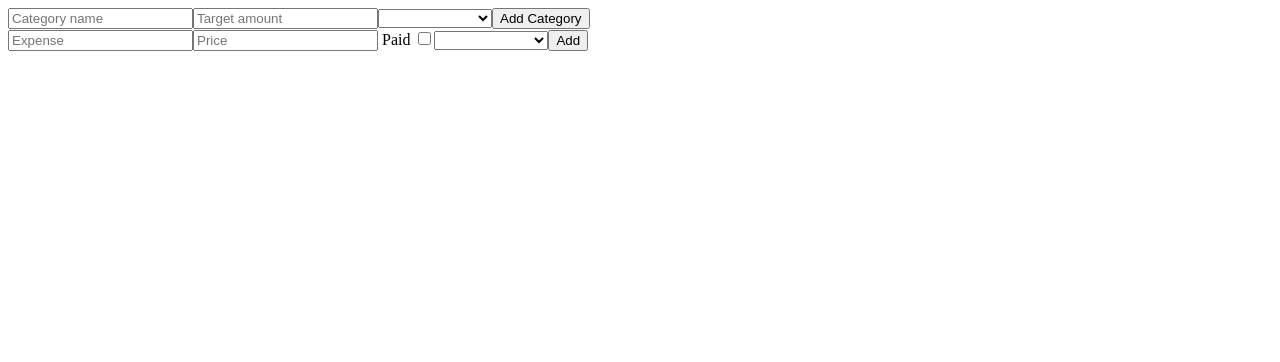
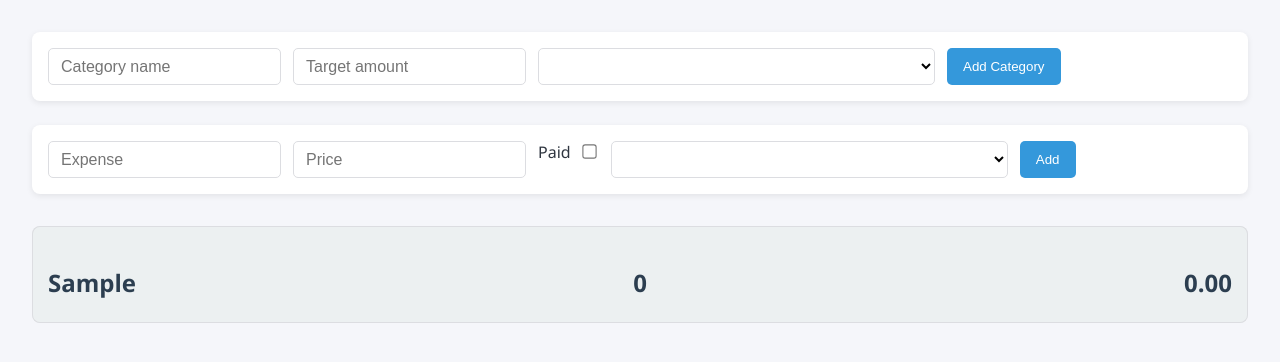
Before and after one commit to AlexanderKaG/budget-application, a Vue app: page / in a window 1280 px wide. Both pictures are taken after typing "Sample", "Sample" into the empty fields and a click on the button "Add Category". Shown: the top 362 px of the page. Built offline with nearby package versions, Linux system fonts and the light colour scheme.

Commit message:
Added some styling from ChatGPT

```diff
--- a/src/App.vue
+++ b/src/App.vue
@@ -34,6 +34,7 @@ const uncategorizedItems = computed(() => masterList.value.filter((item) => !ite
     </ul>
   </section>
 
+  <div class="category-columns">
     <CategoryNode
       v-for="category in topLevelCategories"
       :key="category.id"
@@ -42,6 +43,95 @@ const uncategorizedItems = computed(() => masterList.value.filter((item) => !ite
       :category="category"
       :h2Level="2"
     />
+  </div>
 </template>
 
-<style scoped></style>
+<style>
+/* Modern readable font */
+body {
+  font-family: 'Segoe UI', Roboto, system-ui, sans-serif;
+  background-color: #f5f6fa;
+  color: #2f3640;
+  padding: 2rem;
+  margin: 0;
+}
+
+/* Form styling */
+form {
+  display: flex;
+  flex-wrap: wrap;
+  gap: 0.75rem;
+  background-color: #ffffff;
+  padding: 1rem;
+  margin-bottom: 1.5rem;
+  border-radius: 8px;
+  box-shadow: 0 2px 6px rgba(0, 0, 0, 0.08);
+}
+
+input,
+select {
+  padding: 0.5rem 0.75rem;
+  font-size: 1rem;
+  border: 1px solid #dcdde1;
+  border-radius: 5px;
+  background-color: #fff;
+}
+
+input[type='checkbox'] {
+  margin-left: 0.5rem;
+  transform: scale(1.1);
+}
+
+button {
+  background-color: #3498db;
+  color: white;
+  border: none;
+  padding: 0.5rem 1rem;
+  border-radius: 5px;
+  cursor: pointer;
+  font-weight: 500;
+}
+
+button:hover {
+  background-color: #2980b9;
+}
+
+/* Headings */
+h2,
+h3,
+h4 {
+  margin-top: 1.5rem;
+  margin-bottom: 0.5rem;
+  color: #2c3e50;
+}
+
+/* Item and category containers */
+ul {
+  list-style: none;
+  padding: 0;
+  margin: 0;
+}
+
+li {
+  background-color: #ffffff;
+  padding: 0.5rem 1rem;
+  margin-bottom: 0.5rem;
+  border: 1px solid #e1e1e1;
+  border-radius: 6px;
+  display: flex;
+  justify-content: space-between;
+  align-items: center;
+}
+
+/* Section for uncategorized */
+section {
+  margin-top: 2rem;
+}
+
+.category-columns {
+  display: flex;
+  flex-wrap: wrap;
+  gap: 1.5rem;
+  margin-top: 2rem;
+}
+</style>
--- a/src/components/AddCategoryForm.vue
+++ b/src/components/AddCategoryForm.vue
@@ -12,11 +12,10 @@ const formItem = ref({
 
 function handleSubmit() {
   const rawAmount = parseFloat(formItem.value.target.toString().replace(',', '.'))
-  const parsedAmount = parseFloat(rawAmount)
 
   emit('submit', {
     ...formItem.value,
-    target: isNaN(parsedAmount) ? null : parsedAmount,
+    target: isNaN(rawAmount) ? null : rawAmount,
     parentId: formItem.value.parentId || null,
   })
 
@@ -29,7 +28,7 @@ function handleSubmit() {
 <template>
   <form @submit.prevent="handleSubmit">
     <input v-model="formItem.name" placeholder="Category name" required />
-    <input v-model="formItem.target" type="text" placeholder="Target amount" required />
+    <input v-model="formItem.target" type="text" placeholder="Target amount" />
     <select v-model="formItem.parentId">
       <option :value="null">Välj en kategori</option>
       <option v-for="category in props.categories" :key="category.id" :value="category.id">
--- a/src/components/CategoryNode.vue
+++ b/src/components/CategoryNode.vue
@@ -16,18 +16,32 @@ const thisLevelItems = computed(() => {
 const subcategories = computed(() => {
   return props.categories.filter((subcat) => subcat.parentId === props.category.id)
 })
+
+const spent = computed(() => {
+  // Helper to recursively gather all category IDs
+  function gatherCategoryIds(id) {
+    const children = props.categories.filter((cat) => cat.parentId === id)
+    return [id, ...children.flatMap((child) => gatherCategoryIds(child.id))]
+  }
+
+  const categoryIds = gatherCategoryIds(props.category.id)
+
+  return props.masterList
+    .filter((item) => categoryIds.includes(item.categoryId))
+    .reduce((sum, item) => sum + (parseFloat(item.price) || 0), 0)
+})
 </script>
 
 <template>
-  <div>
+  <div class="category-box">
     <div>
       <component :is="'h' + props.h2Level">
-        <span>
-          {{ category.name }}
-        </span>
-        <span>
-          {{ category.target }}
-        </span>
+        <div class="category-header">
+          <span class="category-name">{{ category.name }}</span>
+          <span class="category-target">{{ category.target != null ? category.target : '–' }}</span>
+          <span class="category-spent" v-if="spent > 0">{{ spent.toFixed(2) }}</span>
+          <span class="category-spent" v-else>0.00</span>
+        </div>
       </component>
     </div>
 
@@ -38,6 +52,7 @@ const subcategories = computed(() => {
       </li>
     </ul>
 
+    <div v-if="subcategories.length" class="subcategory-row">
       <CategoryNode
         v-for="sub in subcategories"
         :key="sub.id"
@@ -47,4 +62,62 @@ const subcategories = computed(() => {
         :h2Level="props.h2Level + 1"
       />
     </div>
+  </div>
 </template>
+
+<style scoped>
+.category-box {
+  flex: 1 1 250px;
+  background-color: #ecf0f1;
+  padding: 1rem;
+  border-radius: 8px;
+  box-shadow: inset 0 0 0 1px #dcdde1;
+  margin-bottom: 1rem;
+  display: flex;
+  flex-direction: column;
+}
+
+.category-heading {
+  font-weight: 600;
+  color: #2c3e50;
+  margin-bottom: 0.5rem;
+  display: flex;
+  justify-content: space-between;
+  align-items: baseline;
+}
+
+.target {
+  color: #718093;
+  font-size: 0.9rem;
+  margin-left: 0.5rem;
+}
+
+.subcategory-row {
+  display: flex;
+  flex-wrap: wrap;
+  gap: 1rem;
+  margin-top: 1rem;
+}
+
+.category-header {
+  display: flex;
+  justify-content: space-between;
+  align-items: baseline;
+  gap: 1rem;
+}
+
+.category-name {
+  flex: 1;
+  text-align: left;
+}
+
+.category-target {
+  flex: 1;
+  text-align: center;
+}
+
+.category-spent {
+  flex: 1;
+  text-align: right;
+}
+</style>
--- a/src/composables/useAddCategory.js
+++ b/src/composables/useAddCategory.js
@@ -4,7 +4,7 @@ export function useAddCategory() {
   const { categories } = useCategories()
 
   function addCategory(category) {
-    if (!category.name || category.target === null) return
+    if (!category.name) return
 
     const exists = categories.value.some(
       (c) => c.name.toLowerCase() === category.name.trim().toLowerCase(),
```
Lines whose indentation alone changed are shown as unchanged.
